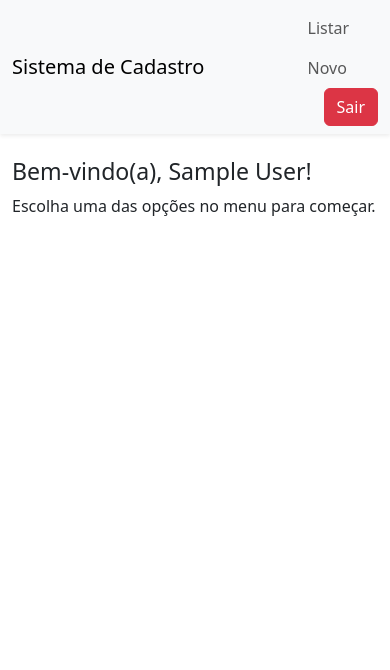
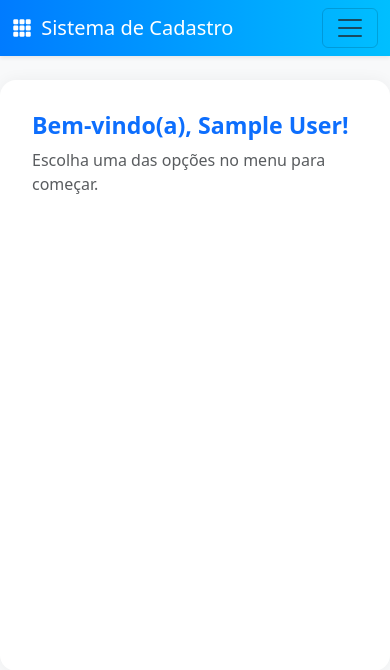
Before and after one commit to juravellar/login_php, a PHP site: page /dashboard.php in a window 390 px wide. Shown: the top 670 px of the page. Run offline with PHP 8.4, Linux system fonts and the light colour scheme; the visitor is signed in with stand-in values (Sample User, id 1).

Commit message:
refactor: enhance UI and improve user experience across multiple pages with Bootstrap and custom styles

```diff
--- a/dashboard.php
+++ b/dashboard.php
@@ -1,6 +1,6 @@
 <?php
 session_start();
-if(empty($_SESSION)) {
+if (empty($_SESSION)) {
   header("Location: index.php");
   exit;
 }
@@ -10,38 +10,93 @@ if(empty($_SESSION)) {
 <html lang="pt-BR">
 <head>
   <meta charset="utf-8">
-  <title>Cadastro</title>
-  <link rel="stylesheet" href="assets/css/bootstrap.min.css">
+  <title>Dashboard</title>
+
+  <!-- Bootstrap 5 -->
+  <link href="https://cdn.jsdelivr.net/npm/bootstrap@5.3.2/dist/css/bootstrap.min.css" rel="stylesheet">
+
+  <!-- Ícones e animações opcionais -->
+  <link rel="stylesheet" href="https://cdnjs.cloudflare.com/ajax/libs/animate.css/4.1.1/animate.min.css"/>
+  <link rel="stylesheet" href="https://cdn.jsdelivr.net/npm/bootstrap-icons@1.11.3/font/bootstrap-icons.min.css">
+
+  <!-- jQuery + JS principal -->
   <script src="https://code.jquery.com/jquery-3.6.0.min.js"></script>
   <script>
-  	const nomeUsuario = "<?= $_SESSION['nome']; ?>";
+    const nomeUsuario = "<?= htmlspecialchars($_SESSION['nome']); ?>";
   </script>
   <script src="assets/js/main.js"></script>
 
+  <style>
+    body {
+      background-color: #f8f9fa;
+    }
+    .navbar {
+      background: linear-gradient(90deg, #007bff, #00bfff);
+    }
+    .navbar-brand, .nav-link {
+      color: #fff !important;
+      font-weight: 500;
+    }
+    .nav-link:hover {
+      opacity: 0.85;
+    }
+    .btn-danger {
+      font-weight: 500;
+    }
+    #conteudo {
+      background: #fff;
+      border-radius: 1rem;
+      padding: 2rem;
+      box-shadow: 0 0 15px rgba(0, 0, 0, 0.05);
+      min-height: 70vh;
+      animation: fadeIn 0.4s ease-in-out;
+    }
+    @keyframes fadeIn {
+      from { opacity: 0; transform: translateY(10px); }
+      to { opacity: 1; transform: translateY(0); }
+    }
+  </style>
 </head>
+
 <body>
+  <!-- NAVBAR -->
+  <nav class="navbar navbar-expand-lg shadow-sm mb-4">
+    <div class="container">
+      <a class="navbar-brand voltar-home" href="#">
+        <i class="bi bi-grid-3x3-gap-fill me-1"></i> Sistema de Cadastro
+      </a>
+      <button class="navbar-toggler" type="button" data-bs-toggle="collapse" data-bs-target="#navbarMenu">
+        <span class="navbar-toggler-icon"></span>
+      </button>
 
-<nav class="navbar navbar-expand-lg bg-light shadow-sm">
-  <div class="container">
-  	<a class="navbar-brand voltar-home" href="#">Sistema de Cadastro</a>
+      <div class="collapse navbar-collapse" id="navbarMenu">
         <ul class="navbar-nav ms-auto">
           <li class="nav-item">
-				<a href="#" class="nav-link load-page" data-page="listar-usuarios.php">Listar</a>
+            <a href="#" class="nav-link load-page" data-page="listar-usuarios.php">
+              <i class="bi bi-people-fill me-1"></i> Listar
+            </a>
           </li>
           <li class="nav-item">
-				<a href="#" class="nav-link load-page" data-page="novo-usuario.php">Novo</a>
+            <a href="#" class="nav-link load-page" data-page="novo-usuario.php">
+              <i class="bi bi-person-plus-fill me-1"></i> Novo
+            </a>
           </li>
           <li class="nav-item">
-				<a href="logout.php" class="btn btn-danger ms-3">Sair</a>
+            <a href="logout.php" class="btn btn-danger ms-lg-3 mt-2 mt-lg-0">
+              <i class="bi bi-box-arrow-right me-1"></i> Sair
+            </a>
           </li>
         </ul>
       </div>
+    </div>
   </nav>
 
-<div class="container mt-4" id="conteudo">
-  <h3>Bem-vindo(a), <?= $_SESSION['nome']; ?>!</h3>
-  <p>Escolha uma das opções no menu para começar.</p>
+  <!-- CONTEÚDO PRINCIPAL -->
+  <div class="container" id="conteudo">
+    <h3 class="fw-bold text-primary mb-2">Bem-vindo(a), <?= htmlspecialchars($_SESSION['nome']); ?>!</h3>
+    <p class="text-muted">Escolha uma das opções no menu para começar.</p>
   </div>
 
+  <script src="https://cdn.jsdelivr.net/npm/bootstrap@5.3.2/dist/js/bootstrap.bundle.min.js"></script>
 </body>
 </html>
```
Also changed, not shown: index.php (+60 -25 lines), listar-usuarios.php (+26 -11 lines), novo-usuario.php (+15 -15 lines), assets/img/undraw_enter-password_1kl4.svg (added). Lines whose indentation alone changed are shown as unchanged.
